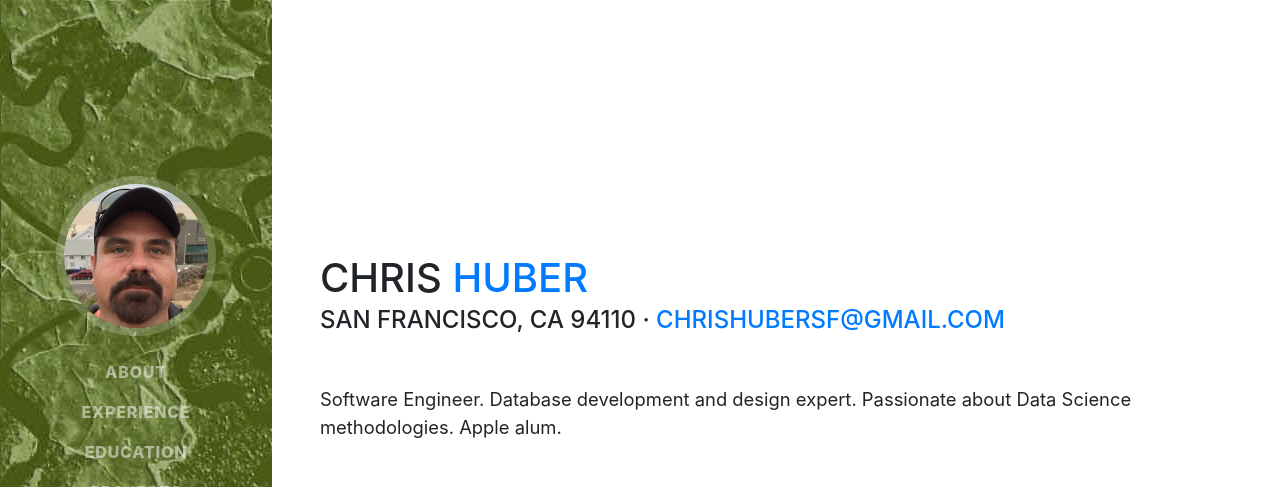
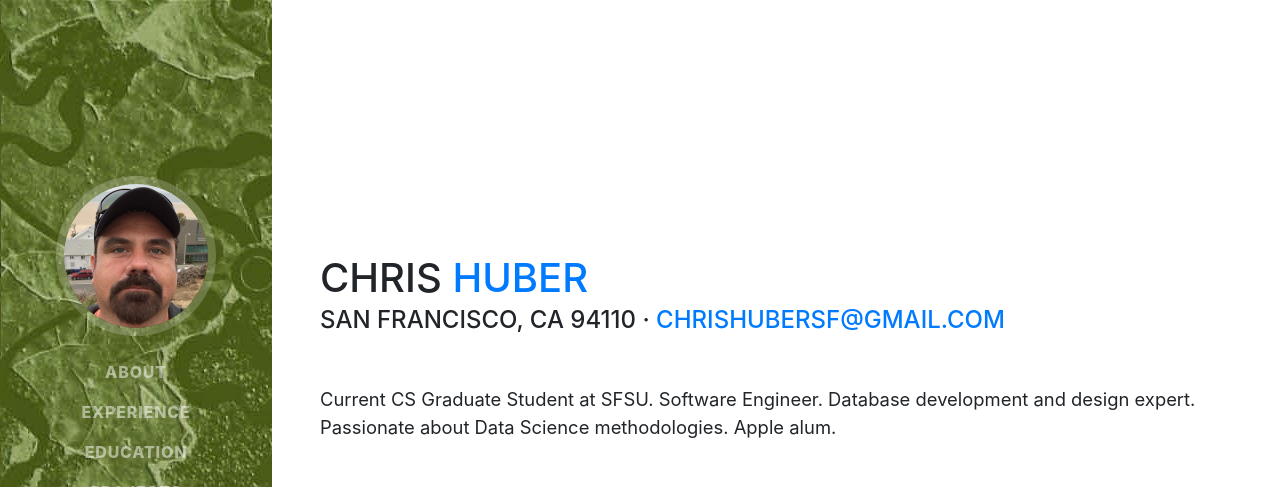
Before and after one commit to chrishuber/chrishuber.github.io, a website with bundled scripts: page index.html in a window 1280 px wide. Shown: the top 487 px of the page. Built offline with nearby package versions, Linux system fonts and the light colour scheme; files whose address does not match are found by name; a web font is replaced by a local one.

```diff
--- a/index.html
+++ b/index.html
@@ -73,7 +73,7 @@
           <div class="subheading mb-5">San Francisco, CA 94110 ·
             <a href="mailto:chrishubersf@gmail.com">chrishubersf@gmail.com</a>
           </div>
-          <p class="lead mb-5">Software Engineer. Database development and design expert. Passionate about Data Science methodologies. Apple alum.</p>
+          <p class="lead mb-5">Current CS Graduate Student at SFSU. Software Engineer. Database development and design expert. Passionate about Data Science methodologies. Apple alum.</p>
           <div class="social-icons">
             <a href="https://www.linkedin.com/in/chris-huber-sf/" target="_blank">
               <i class="fab fa-linkedin-in"></i>
```
